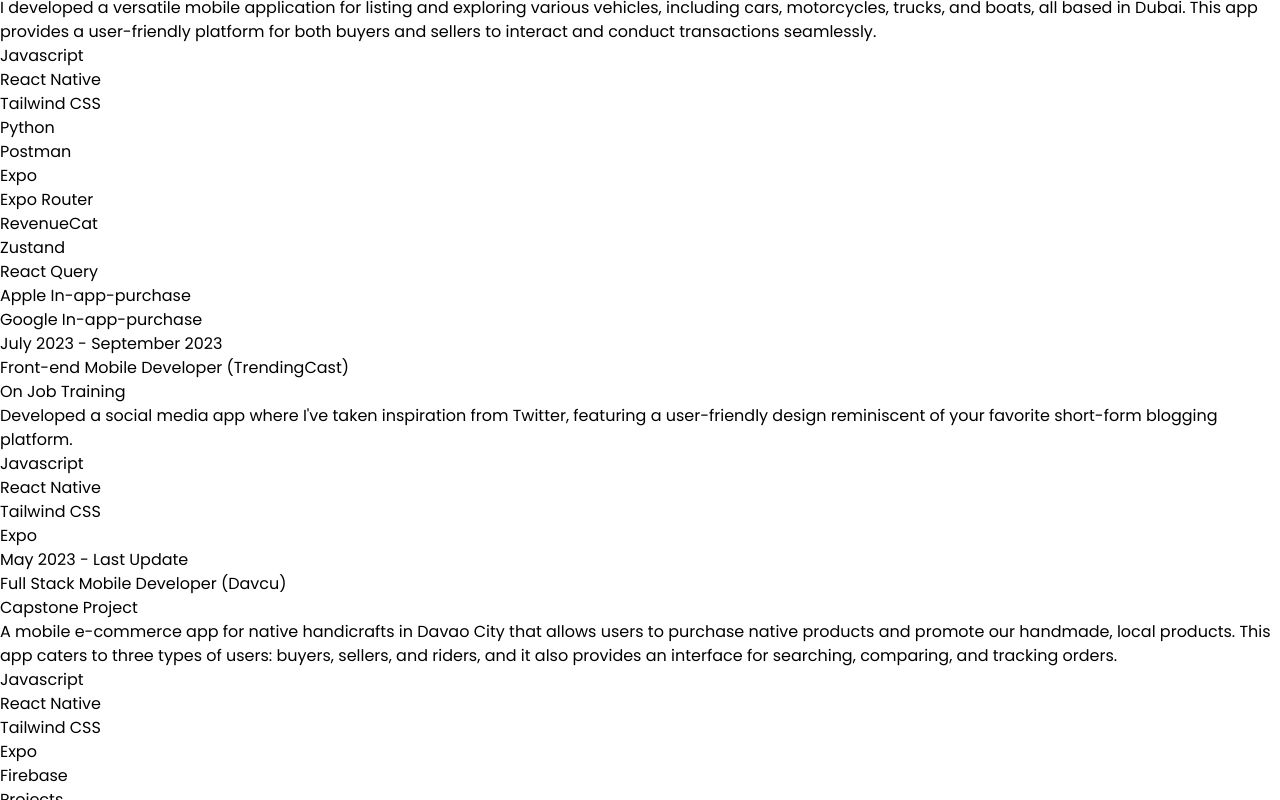
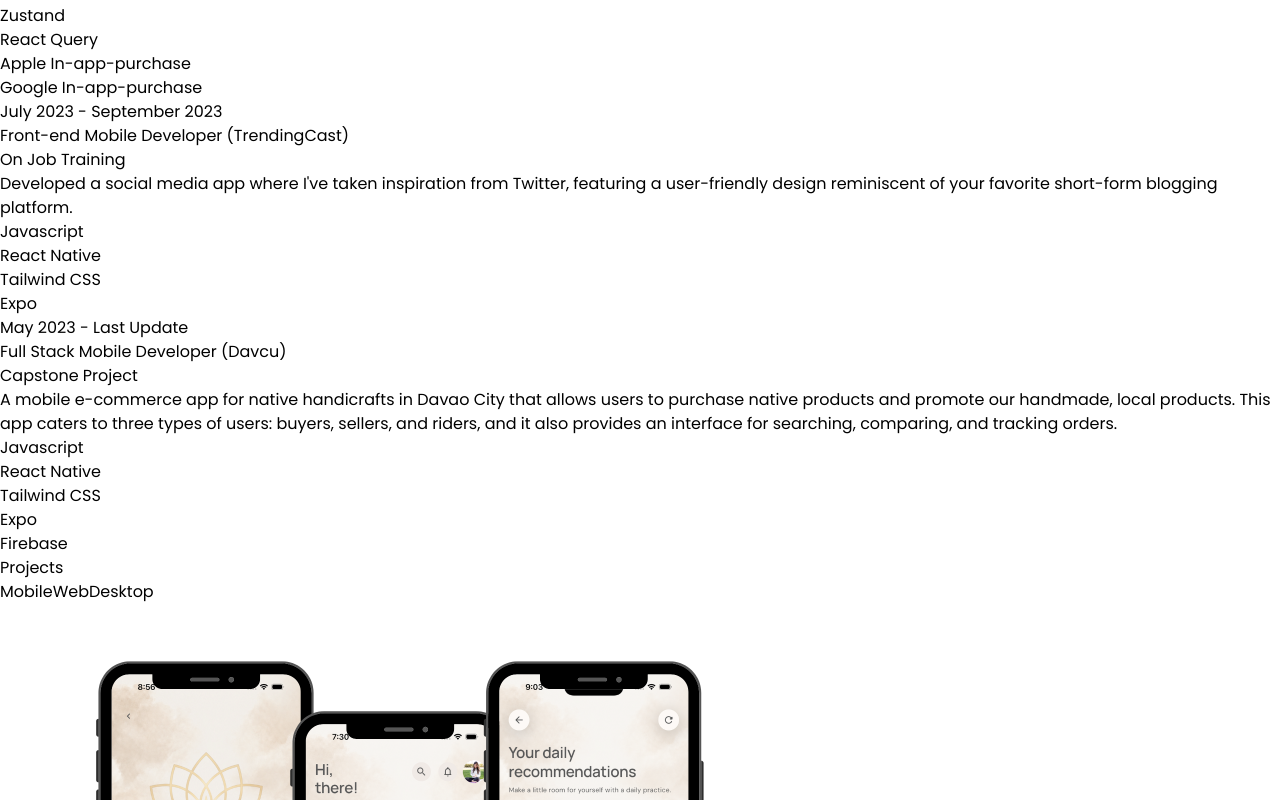
Before and after one commit to inteszel143/final-portfolio, a React (Vite) app: page / in a window 1280 px wide. Shown: the part 3834-4634 px from the top of the page. Built offline with nearby package versions, Linux system fonts and the light colour scheme.

Commit message:
Add web and desktop tab on the project

```diff
--- a/src/App.jsx
+++ b/src/App.jsx
@@ -13,9 +13,9 @@
       <div className="container mx-auto px-8">
         <Navbar />
         <Hero />
-        <Technologies />
         <Experience />
         <Project />
+        <Technologies />
         <Contact />
       </div>
     </div>
--- a/src/components/Project.jsx
+++ b/src/components/Project.jsx
@@ -1,3 +1,4 @@
+import { useState } from "react";
 import { PROJECTS } from "../constants";
 import { FaApple, FaGithub, FaGlobe } from "react-icons/fa";
 import { BsGooglePlay } from "react-icons/bs";
@@ -10,8 +11,32 @@
   { key: "github", label: "GitHub", Icon: FaGithub },
 ];
 
+const PROJECT_TABS = [
+  { id: "mobile", label: "Mobile" },
+  { id: "web", label: "Web" },
+  { id: "desktop", label: "Desktop" },
+];
+
 const Project = () => {
   const reduceMotion = useReducedMotion();
+  const [activeCategory, setActiveCategory] = useState("mobile");
+  const filteredProjects = PROJECTS.filter(
+    (project) => project.category === activeCategory,
+  );
+
+  const handleTabKeyDown = (event, index) => {
+    let nextIndex;
+    if (event.key === "ArrowRight") nextIndex = (index + 1) % PROJECT_TABS.length;
+    else if (event.key === "ArrowLeft")
+      nextIndex = (index - 1 + PROJECT_TABS.length) % PROJECT_TABS.length;
+    else if (event.key === "Home") nextIndex = 0;
+    else if (event.key === "End") nextIndex = PROJECT_TABS.length - 1;
+    else return;
+
+    event.preventDefault();
+    setActiveCategory(PROJECT_TABS[nextIndex].id);
+    document.getElementById(`project-tab-${PROJECT_TABS[nextIndex].id}`)?.focus();
+  };
 
   return (
     <section
@@ -24,13 +49,50 @@
         initial={reduceMotion ? false : { opacity: 0, y: 20 }}
         viewport={{ once: true }}
         transition={{ duration: 0.5 }}
-        className="my-20 text-center text-4xl"
+        className="mb-8 mt-20 text-center text-4xl"
       >
         Projects
       </motion.h2>
 
-      <div className="mx-auto grid max-w-6xl gap-8 sm:gap-10">
-        {PROJECTS.map((project) => (
+      <div role="tablist" aria-label="Project categories" className="mb-10 flex flex-wrap justify-center gap-2">
+        {PROJECT_TABS.map(({ id, label }, index) => (
+          <button
+            key={id}
+            type="button"
+            role="tab"
+            id={`project-tab-${id}`}
+            aria-selected={activeCategory === id}
+            aria-controls={`project-panel-${id}`}
+            tabIndex={activeCategory === id ? 0 : -1}
+            onClick={() => setActiveCategory(id)}
+            onKeyDown={(event) => handleTabKeyDown(event, index)}
+            className={`min-h-11 rounded-lg border px-6 py-2.5 text-sm font-medium transition-colors focus-visible:outline-none focus-visible:ring-2 focus-visible:ring-green-400 focus-visible:ring-offset-2 focus-visible:ring-offset-neutral-950 ${
+              activeCategory === id
+                ? "border-green-400/50 bg-green-400/10 text-green-300"
+                : "border-neutral-800 bg-neutral-900/40 text-neutral-400 hover:border-neutral-600 hover:text-neutral-200"
+            }`}
+          >
+            {label}
+          </button>
+        ))}
+      </div>
+
+      {PROJECT_TABS.map(({ id }) => (
+      <div
+        key={id}
+        role="tabpanel"
+        id={`project-panel-${id}`}
+        aria-labelledby={`project-tab-${id}`}
+        hidden={activeCategory !== id}
+        tabIndex={0}
+        className={activeCategory === id ? "mx-auto grid max-w-6xl gap-8 rounded-2xl focus-visible:outline-none focus-visible:ring-2 focus-visible:ring-green-400 sm:gap-10" : "hidden"}
+      >
+        {activeCategory === id && filteredProjects.length === 0 && (
+          <p className="rounded-2xl border border-neutral-800 bg-neutral-900/40 px-6 py-16 text-center text-neutral-400">
+            No {id} projects added yet.
+          </p>
+        )}
+        {activeCategory === id && filteredProjects.map((project) => (
           <motion.article
             key={project.title}
             whileInView={{ opacity: 1, y: 0 }}
@@ -98,6 +160,7 @@
           </motion.article>
         ))}
       </div>
+      ))}
     </section>
   );
 };
--- a/src/constants/index.js
+++ b/src/constants/index.js
@@ -5,6 +5,7 @@
 import project2 from "../assets/projects/imotor_app.png";
 import project3 from "../assets/projects/trends.png";
 import project4 from "../assets/projects/DavcuMobile.png";
+import vyrtual from "../assets/projects/web/vyrtual.png";
 
 // export const HERO_CONTENT = `I am a dedicated Full Stack Mobile Developer with a passion for creating innovative and efficient mobile applications. With extensive experience in both front-end and back-end development, I have a comprehensive understanding of the full mobile development lifecycle, from concept to deployment.`;
 export const HERO_CONTENT = `I'm a mobile developer focused on building modern iOS and Android apps with React Native, Expo, JavaScript, and TypeScript.
@@ -127,6 +128,23 @@
 
 export const PROJECTS = [
   {
+    category: "web",
+    title: "Vyrtual - Virtual Office for Remote Employees and Freelancers",
+    image: vyrtual,
+    live: "https://vyrtual-two.vercel.app/",
+    github: "https://github.com/inteszel143/vyrtual",
+    description:
+      "A virtual office platform that helps businesses manage remote employees and freelancers from anywhere. Vyrtual brings working-hour tracking and work activity verification into one place, giving managers a clearer view of their distributed teams and simplifying day-to-day oversight. Built with NextJS, Supabase Auth, and Tailwind CSS, with PayMongo integration for payment processing.",
+    technologies: [
+      "NextJS",
+      "Supabase AUTH",
+      "Tailwind CSS",
+      "PayMongo",
+      "Vercel"
+    ],
+  },
+  {
+    category: "mobile",
     title: "Anchor Into Presence - Mindfulness & Meditation Mobile Application",
     image: anchorIntoPresence,
     description:
@@ -148,6 +166,7 @@
     github: "https://github.com/inteszel143/AnchorIntoPresence-frontend",
   },
   {
+    category: "mobile",
     title:
       "Obiyen - Manage SEO, GDPR, cookies and marketing in one powerful business platform.",
     image: obiyen,
@@ -170,6 +189,7 @@
     github: "https://github.com/AWORK-AS/insight-mobile",
   },
   {
+    category: "mobile",
     title:
       "CitizenOne™ - Mobile Application for Citizen Record System - (Denmark)",
     image: citizenOne,
@@ -191,6 +211,7 @@
     github: "https://github.com/AWORK-AS/citizenone-mobile",
   },
   {
+    category: "mobile",
     title: "iWeft - Booking Laundry Mobile Application - (Dubai)",
     image: project1,
     description:
@@ -211,6 +232,7 @@
     github: "https://github.com/inteszel143/iweft",
   },
   {
+    category: "mobile",
     title: "iMotor.app - Car Listing Mobile Application - (Dubai)",
     image: project2,
     live: "https://imotor.app/",
@@ -233,6 +255,7 @@
     github: "https://github.com/inteszel143/iMotor",
   },
   {
+    category: "mobile",
     title: "TrendingCast - Social Media Clone Mobile Application (Ojt project)",
     image: project3,
     description:
@@ -243,6 +266,7 @@
     github: "https://github.com/inteszel143/Trending-cast",
   },
   {
+    category: "mobile",
     title: "Davcu - E-commerce Mobile Application - (Capstone Project)",
     image: project4,
     description:
```
Also changed, not shown: src/assets/projects/web/vyrtual.png (added).
